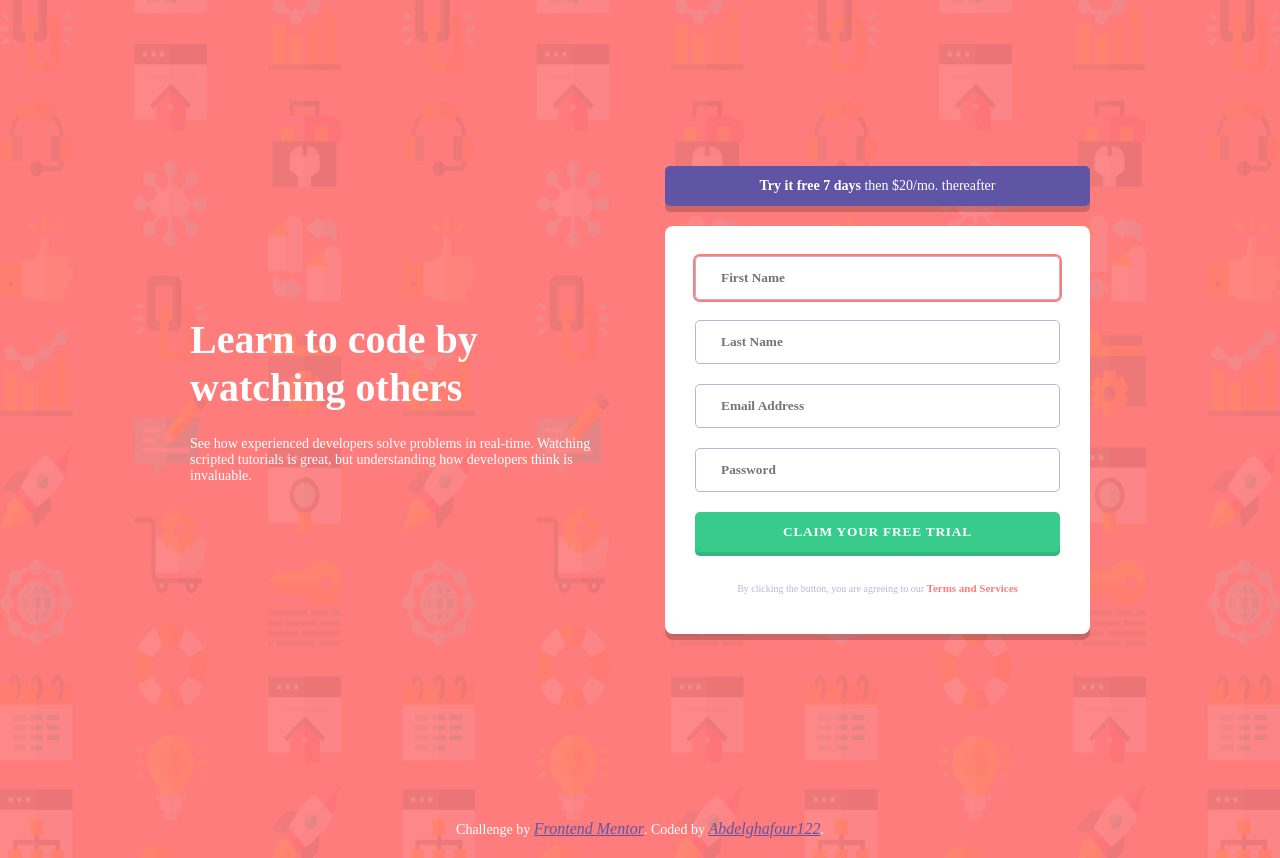
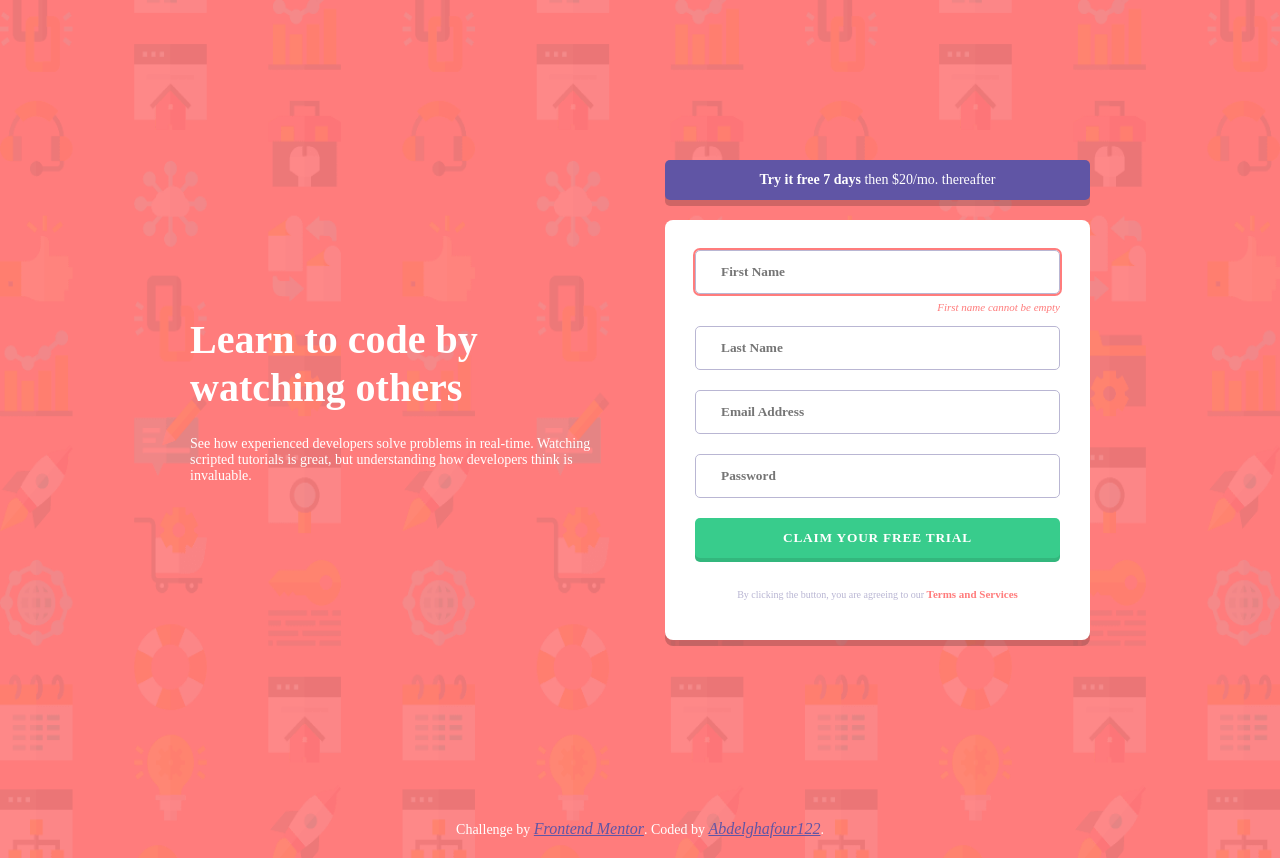
Before and after one commit to Abdelghafour122/signup-form, a React (Create React App) app: page / in a window 1280 px wide. Built offline with nearby package versions, Linux system fonts and the light colour scheme.

Commit message:
readme is done, & some retouches

```diff
--- a/src/components/Form.tsx
+++ b/src/components/Form.tsx
@@ -83,12 +83,14 @@ const Form: React.FC = () => {
         <p
           id="first-name"
           className={
-            !validFirstName && firstName && firstNameFocus
+            firstNameFocus && (!validFirstName || !firstName)
               ? "there"
               : "not-there"
           }
         >
-          {!validFirstName ? "Invalid First name" : "all good"}
+          {!firstName
+            ? "First name cannot be empty"
+            : !validFirstName && "Invalid Last name"}
         </p>
         <input
           className={
@@ -112,10 +114,14 @@ const Form: React.FC = () => {
         <p
           id="last-name"
           className={
-            !validLastName && lastName && lastNameFocus ? "there" : "not-there"
+            lastNameFocus && (!validLastName || !lastName)
+              ? "there"
+              : "not-there"
           }
         >
-          {!validLastName ? "Invalid Last name" : "all good"}
+          {!lastName
+            ? "Last name cannot be empty"
+            : !validLastName && "Invalid Last name"}
         </p>
         <input
           className={
@@ -135,7 +141,7 @@ const Form: React.FC = () => {
           id="email"
           className={!validEmail && email && emailFocus ? "there" : "not-there"}
         >
-          {!validEmail ? "Invalid Email" : "all good"}
+          {!validEmail && "Looks like this is not an email"}
         </p>
         <input
           className={
```
Also changed, not shown: 2 other files (tests, documents, lock files or other folders).
